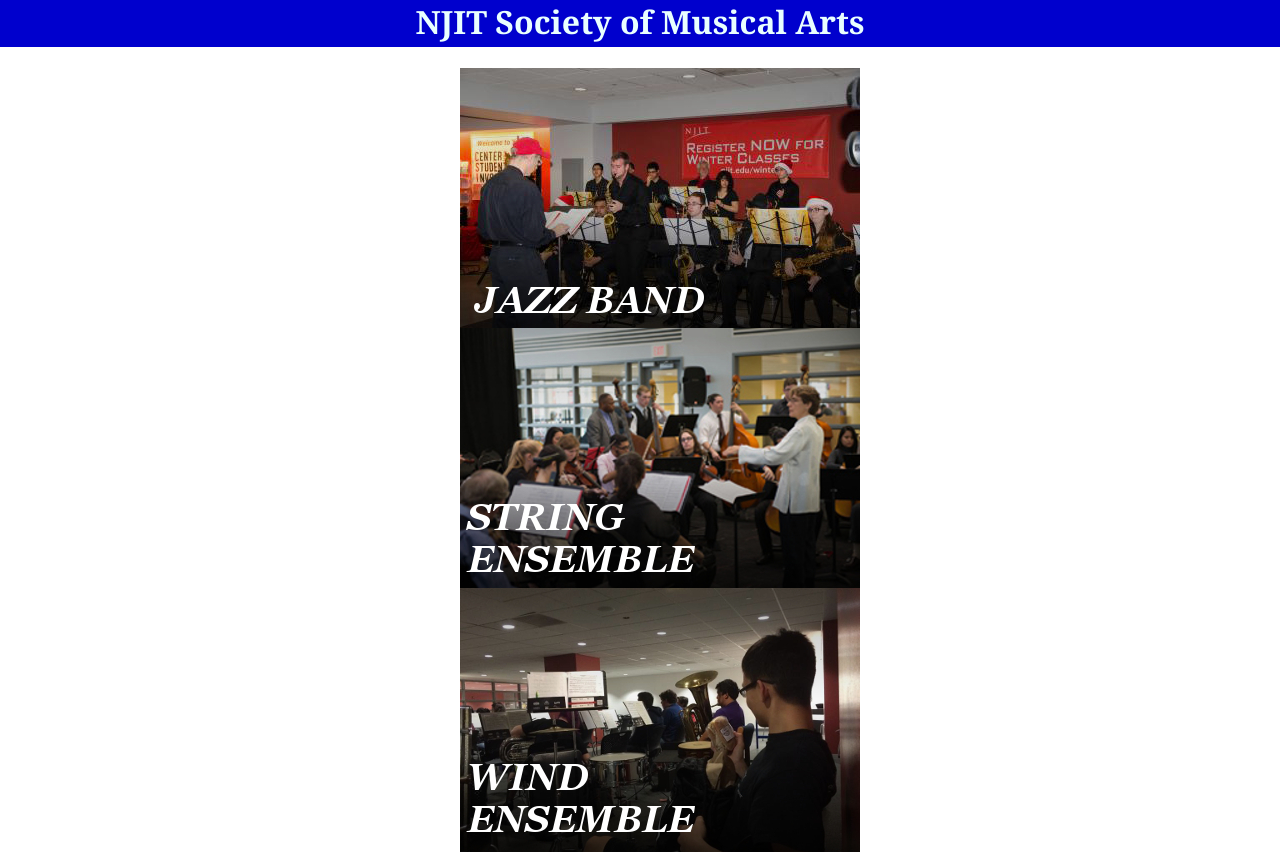
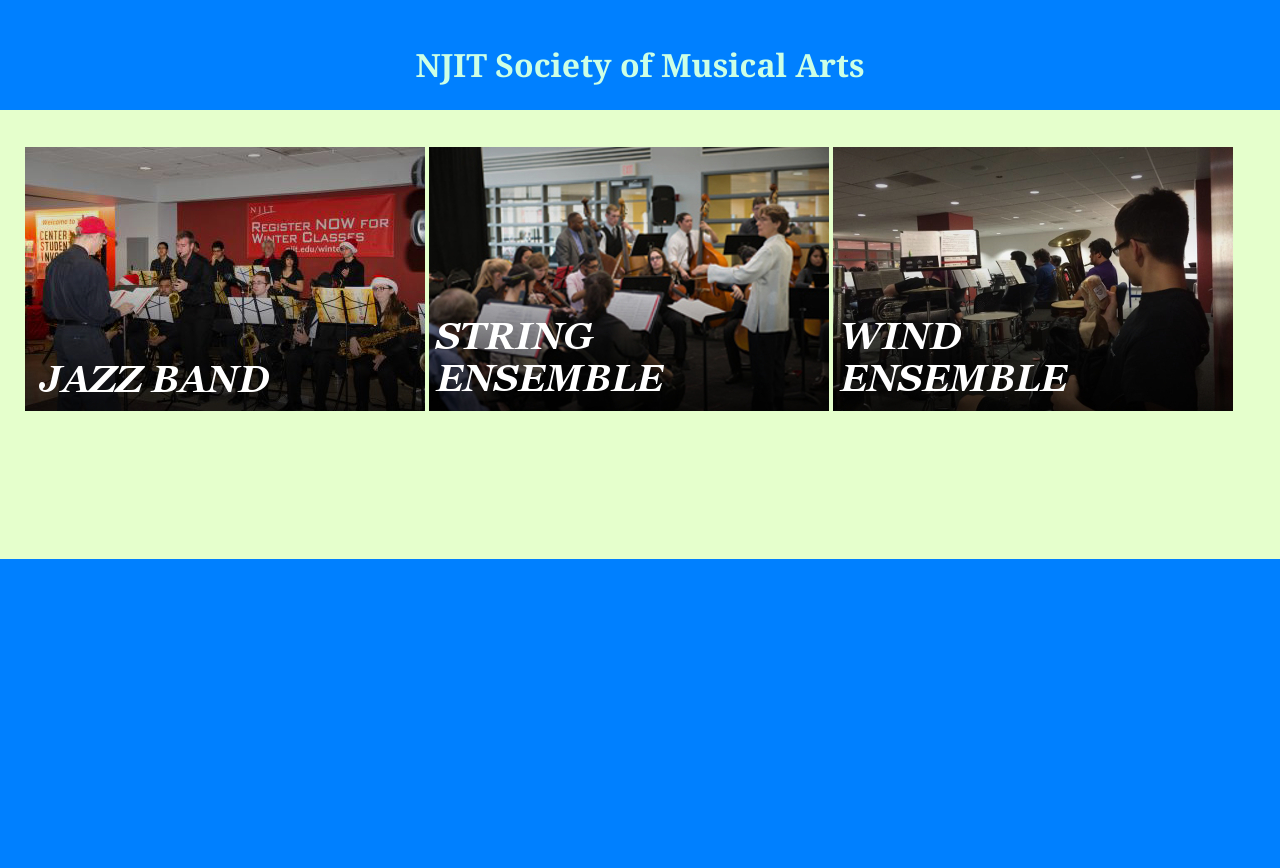
Before and after one commit to copo2496/soma, a plain HTML site: page home.html in a window 1280 px wide. After the commit the page ends 800 px from the top, so only its background shows below. Drawn offline with Linux system fonts and the light colour scheme.

Commit message:
new changes
finished

```diff
--- a/home.css
+++ b/home.css
@@ -1,15 +1,69 @@
+html {
+    background-color: #0080FF
+}
+
+body {
+    background-color: #E5FFCC;
+    margin: 0 auto;
+}
+
+#title {
+    width: 100%;
+    height: 100px;
+    margin-top: 0px;
+    text-align: center;
+    font-family: Georgia;
+    background-color: #0080FF;
+    color: #CCFFE5;
+    padding-bottom: 10px;
+}
+
 #bands {
-    text-align: center;
+    width: 1230px;
+    padding-bottom: 10%;
+    margin: 0 auto;
+}
+
+#list {
     list-style-type: none;
+    display: inline-block;
+    padding: 0%;
 }
 
 .band {
     width: 400px;
-    height: 260px;
-    display: block;
-    margin: 0 auto;
+    height: 264px;
+    display: inline-block;
 }
 
-.band:hover {
-    transform: translate(0px, -4px);
+.image {
+    z-index: 1;
+    height: 264px;
+    position: absolute;
+    transition: all 0.5s ease;
 }
+
+.band:hover .image {
+    transform: translate(0px, -6px);
+}
+
+.textbox {
+    z-index: 0;
+    width: 400px;
+    height: 160px;
+    background-color: #190033;
+    position: absolute;
+    transition: all 0.5s ease;
+}
+
+.band:hover .textbox {
+    transform: translate(0px, 260px);
+}
+
+.textbox > p {
+    z-index: 0;
+    transition: all 1s ease;
+    padding-left: 4%;
+    font-family: Georgia;
+    color: white;
+}
--- a/home.html
+++ b/home.html
@@ -3,17 +3,48 @@
 
 <head>
     <title>NJIT Society of Musical Arts</title>
-    <link rel="stylesheet" href="site.css">
     <link rel="stylesheet" href="home.css">
 </head>
 
 <body>
-    <h1 id="title">NJIT Society of Musical Arts</h1>
-    <ul id="bands">
-            <a href="jazz.html"><li class="band" id="jazz"><img src="jazz-card.jpg"></li></a>
-            <li class="band" id="string"><img src="string-card.jpg"</li>
-            <li class="band" id="wind"><img src="wind-card.jpg"</li>
+    <h1 id="title"></br>NJIT Society of Musical Arts</h1>
+    <div id="bands">
+    <ul id="list">
+            <li class="band" id="jazz">
+                <div class="image">
+                    <img src="jazz-card.jpg">
+                </div>
+                <div class="textbox">
+                    <p>Instructor: Dave Rimelis</p>
+                    <p>Meeting Time: 7-9pm Tuesday</p>
+                    <p>Meeting Location: Campus Center B35</p>
+                    <p>Concert: May 5th noon, Campus Center Lobby</p>
+                </div>
+            </li>
+            <li class="band" id="string">
+                <div class="image">
+                    <img src="string-card.jpg">
+                </div>
+                <div class="textbox">
+                    <p>Instructor: Karen Pinoci</p>
+                    <p>Meeting Time: 4-6pm Thursday</p>
+                    <p>Meeting Location: Campus Center B35</p>
+                    <p>Concert: May 4th 2:30, Atrium</p>
+                </div>
+            </li>
+            <li class="band" id="wind">
+                <div class="image">
+                    <img src="wind-card.jpg">
+                </div>
+                <div class="textbox">
+                    <p>Instructor: Nick Santoro</p>
+                    <p>Meeting Time: 4-6pm Wednesday</p>
+                    <p>Meeting Location: Campus Center B35</p>
+                    <p>Concert: May 4th 2:30, Atrium</p>
+                </div>
+            </li>
     </ul>
+    </div>
 </body>
 
 </html>
--- a/site.css
+++ /dev/null
@@ -1,15 +0,0 @@
-body {
-    padding-bottom: 4px;
-    margin: 0px;
-    background-color: white;
-}
-
-#title {
-    width: 100%;
-    margin-top: 0px;
-    text-align: center;
-    font-family: Georgia;
-    background-color: mediumblue;
-    color: #E9FFFF;
-    padding-bottom: 4px;
-}
```
Also changed, not shown: band.css (deleted, +0 -7 lines), jazz.html (deleted, +0 -18 lines), flowers.jpg (deleted).
